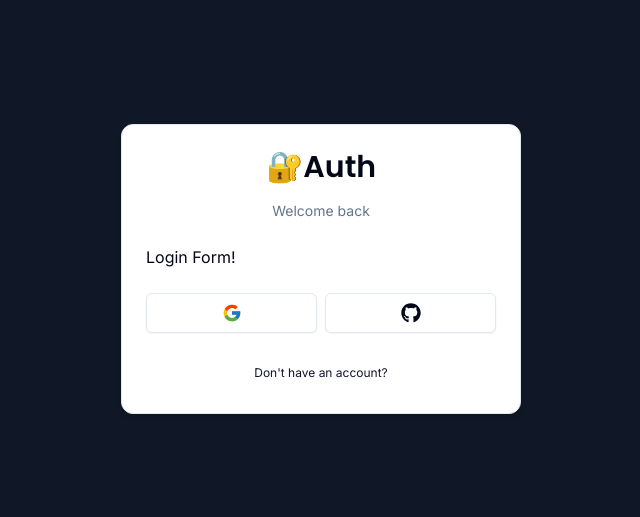
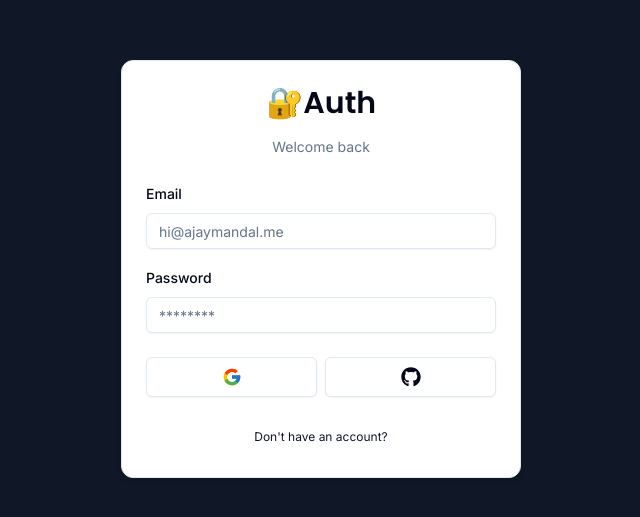
Before and after one commit to ajay-mandal/Auth_toolkit, a Next.js app: page /login in a window 1280 px wide. Shown: the part 131-648 px from the top of the page, without its empty margins (319-959 px from the left). Built offline with nearby package versions, Linux system fonts and the light colour scheme.

Commit message:
login-form-modified

```diff
--- a/components/auth/login-form.tsx
+++ b/components/auth/login-form.tsx
@@ -13,6 +13,7 @@
     FormMessage
 } from "@/components/ui/form";
 import { CardWrapper } from "@/components/auth/card-wrapper";
+import { Input } from "../ui/input";
 
 export function LoginForm() {
 
@@ -31,7 +32,46 @@
         backButtonHref="/register"
         showSocial
         >
-            Login Form!
+            <Form {...form}>
+                <form onSubmit={form.handleSubmit(()=>{})}
+                className="space-y-6"
+                >
+                    <div className="space-y-4">
+                        <FormField
+                        control={form.control}
+                        name="email"
+                        render={({ field })=>(
+                            <FormItem>
+                                <FormLabel>Email</FormLabel>
+                                <FormControl>
+                                    <Input
+                                    {...field}
+                                    placeholder="hi@ajaymandal.me"
+                                    type="email"/>
+                                </FormControl>
+                                <FormMessage/>
+                            </FormItem>
+                        )}
+                        />
+                        <FormField
+                        control={form.control}
+                        name="password"
+                        render={({ field })=>(
+                            <FormItem>
+                                <FormLabel>Password</FormLabel>
+                                <FormControl>
+                                    <Input
+                                    {...field}
+                                    placeholder="********"
+                                    type="password"/>
+                                </FormControl>
+                                <FormMessage/>
+                            </FormItem>
+                        )}
+                        />
+                    </div>
+                </form>
+            </Form>
         </CardWrapper>
     )
 }
--- a/schemas/index.ts
+++ b/schemas/index.ts
@@ -1,6 +1,8 @@
 import * as z from 'zod';
 
 export const LoginSchema = z.object({
-    email: z.string().email(),
+    email: z.string().email({
+        message: "Must be a valid email"
+    }),
     password: z.string()
 });
```
